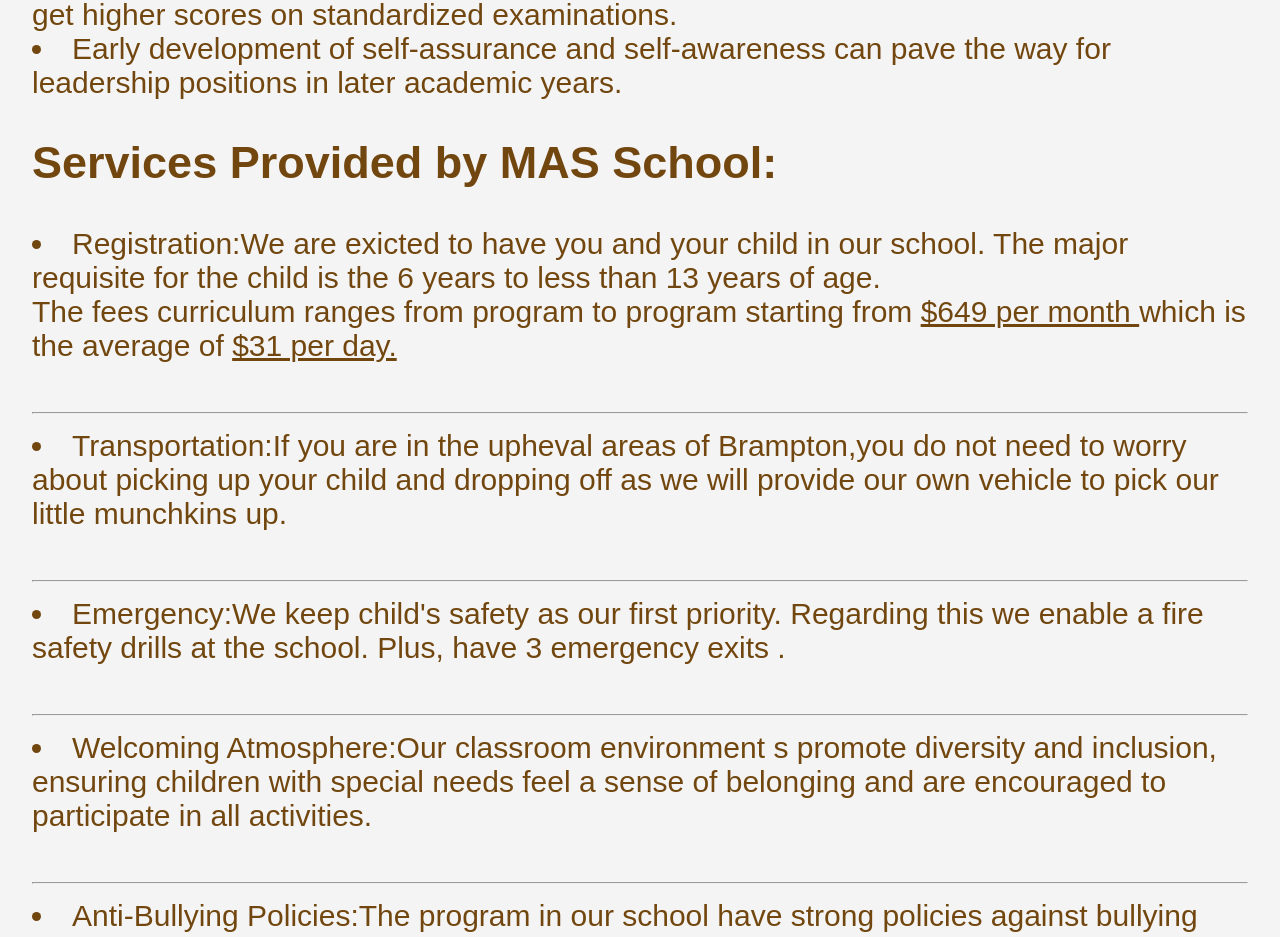
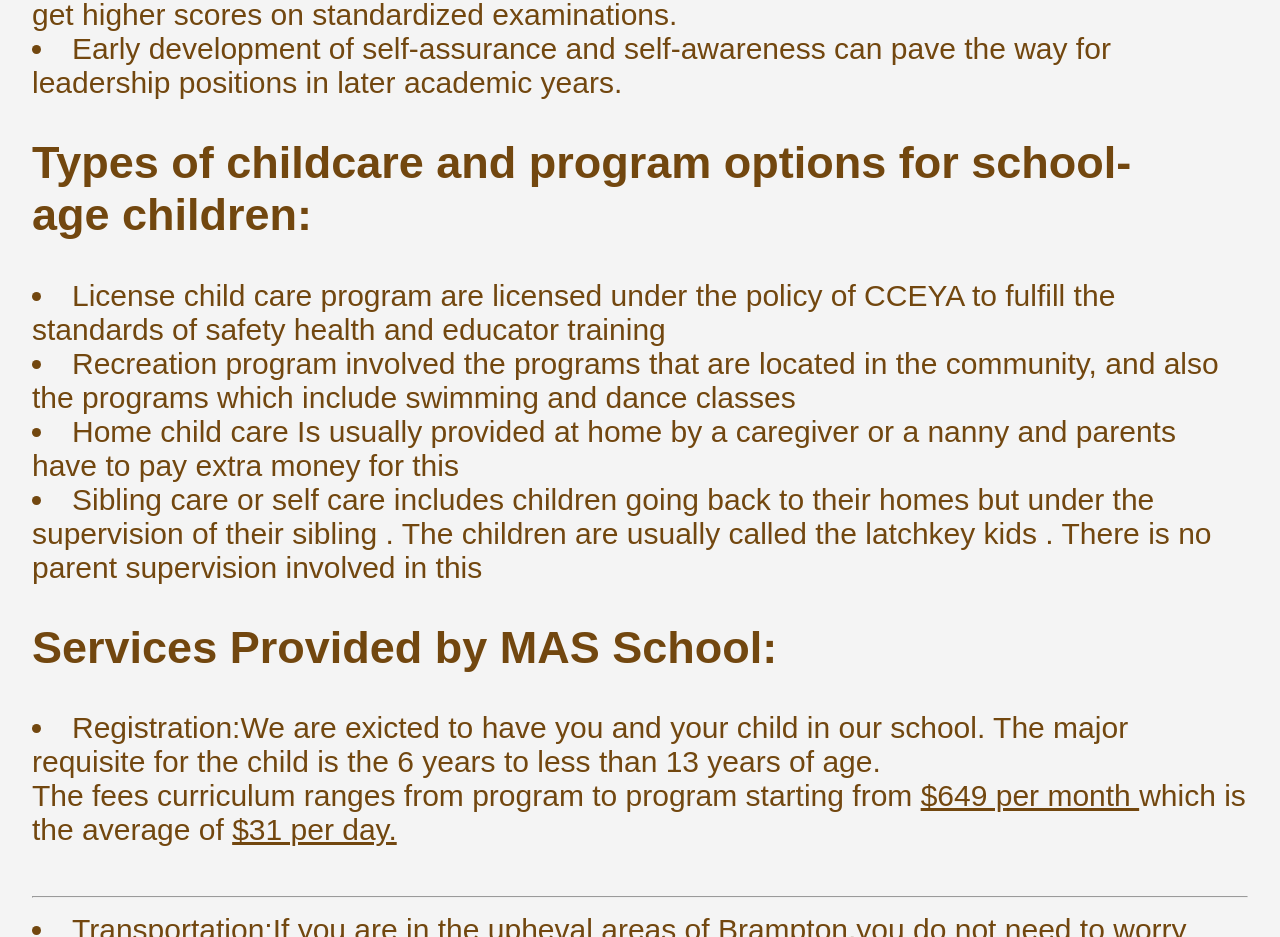
Before and after one commit to day-care-brampton/mas-school, a plain HTML site: page about.html in a window 1280 px wide. Shown: the part 1180-2117 px from the top of the page. Drawn offline with Linux system fonts and the light colour scheme.

Commit message:
Update about.html

```diff
--- a/about.html
+++ b/about.html
@@ -40,6 +40,16 @@ The convenience of meals and long day care hours to fit in with your busy days.O
     <li>Decreased Behavioral Issues: Children who have received a lot of early education typically experience fewer school-related disciplinary issues.</li>
 <li>In later grades, children who participate in high-quality early education programs often get higher scores on standardized examinations.</li>
 <li>Early development of self-assurance and self-awareness can pave the way for leadership positions in later academic years.</li>
+
+</P>
+
+    <h2>Types of childcare and program options for school-age children:</h2>
+<P> <li>License child care program are licensed under the policy of CCEYA   to fulfill the standards of safety  health and educator training</li>
+
+    <li>Recreation program involved the programs that are located in the community, and also the programs which include swimming and dance classes</li>
+
+    <li>Home child care Is  usually  provided at home by a caregiver or a nanny and parents have to pay extra money for this</li>
+    <li>Sibling care or self care includes children going back to their homes but under the supervision of their sibling . The children are usually called the latchkey kids . There is no parent supervision involved in this</li>
 
 
 
```
